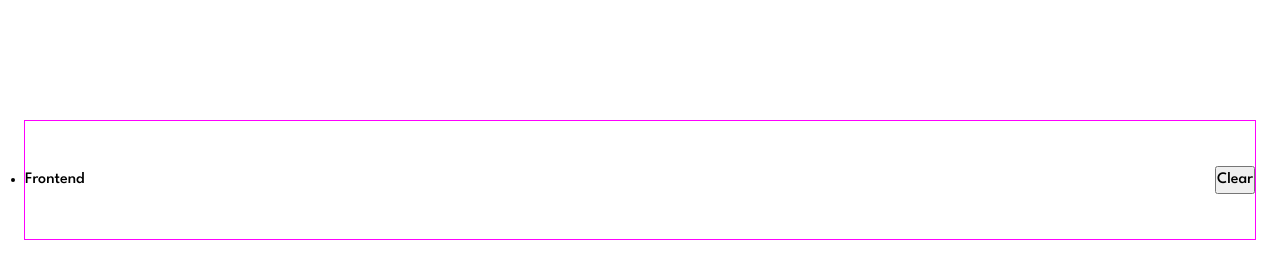
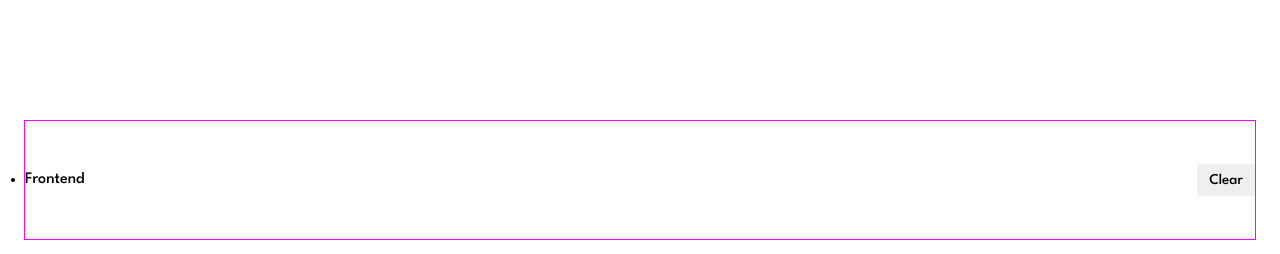
Before and after one commit to c0dehamster/static-job-listings, a React (Vite) app: page / in a window 1280 px wide. Shown: the top 254 px of the page. Built offline with nearby package versions, Linux system fonts and the light colour scheme.

Commit message:
Add button utility

```diff
--- a/src/index.css
+++ b/src/index.css
@@ -97,3 +97,24 @@ select {
 body {
 	font-family: "League Spartan", sans-serif;
 }
+
+/* Utilities */
+
+.button {
+	position: relative;
+
+	min-width: fit-content;
+	padding-inline: 0.75rem;
+	height: 2rem;
+	border-radius: 0.25rem;
+
+	display: inline-flex;
+	justify-content: center;
+	align-items: center;
+	overflow: hidden;
+
+	border: none;
+
+	font-size: var(--font-size-400);
+	font-weight: var(--font-weight-bold);
+}
```
